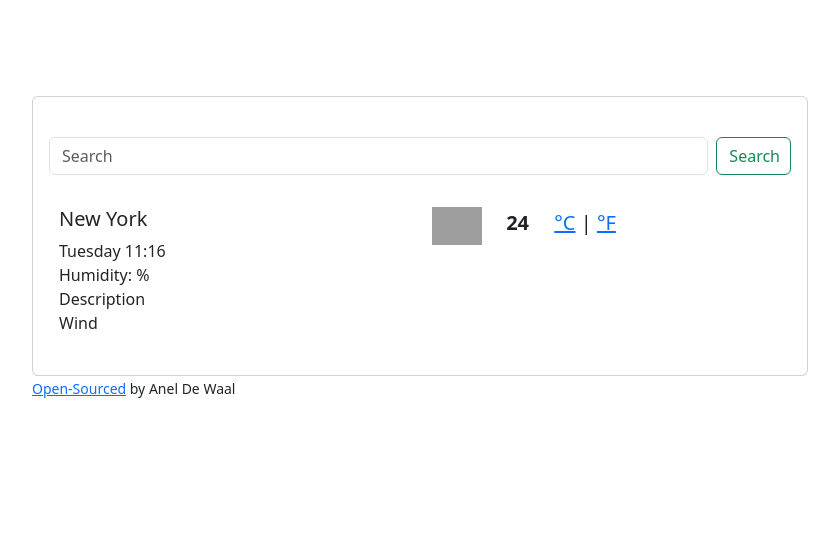
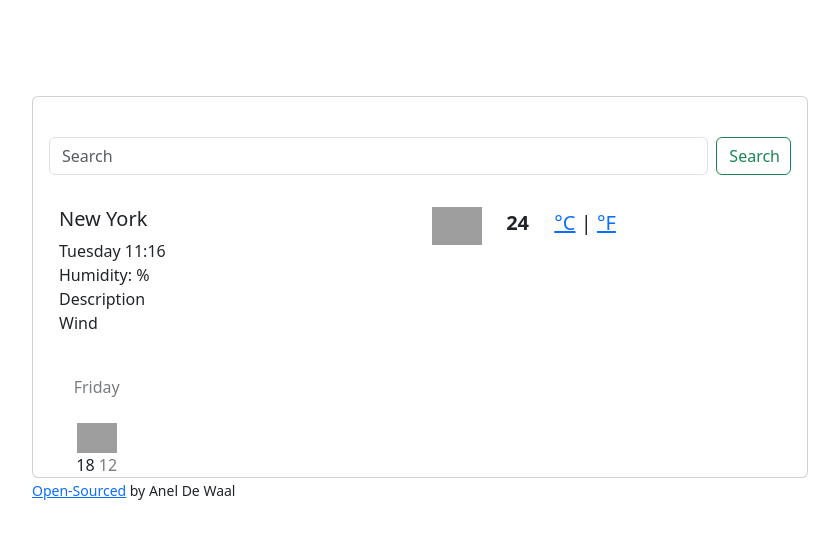
Before and after one commit to adewaal02/Weather-Project, a plain HTML site: page index.html in a window 1280 px wide. Shown: the whole page, without its empty margins (220-1059 px from the left). Drawn offline with nearby package versions, Linux system fonts and the light colour scheme; no server answers; grey boxes are pictures that could not be loaded.

Commit message:
Added a weather forecast HTML and CSS

```diff
--- a/index.html
+++ b/index.html
@@ -54,6 +54,7 @@
                         </ul>
                     </div>
 
+
                     <div class="col-md-6">
                         <div class="clearfix weather-temperature">
 
@@ -68,7 +69,31 @@
                 <br>
 
             </div>
+
+            <div class="weather-forecast">
+                <div class="row">
+                    <div class="col-2">
+                        <div class="weather-forcast-date">Friday</div>
+                        <br>
+
+                    <img src="https://cdn-icons-png.flaticon.com/512/3222/3222672.png" id="icon" alt=sunny width=40px/>
+                    <div class="weather-forecast-temperature"></div>
+                    <span class="weather-forecast-temperature-max">
+                       18
+                    </span>
+                    <span class="weather-forecast-temperature-min">
+                       12
+                    </span>
+
+                    </div>
+
+                </div>
+            </div>
+
+
+
         </div>
+
         <small>
             <a href="https://github.com/adewaal02/Week-7-Project" target="_blank">Open-Sourced</a> by Anel De Waal
         </small>
--- a/src/style.css
+++ b/src/style.css
@@ -34,3 +34,18 @@ h6 {
     padding-left: 20px;
     font-size: 20px;
 }
+
+.weather-forecast {
+    margin-left: 10px;
+    text-align: center;
+}
+
+.weather-forcast-date{
+    font-size: 16px;
+    opacity: 0.6;
+
+}
+
+.weather-forecast-temperature-min {
+    opacity: 0.6;
+}
```
